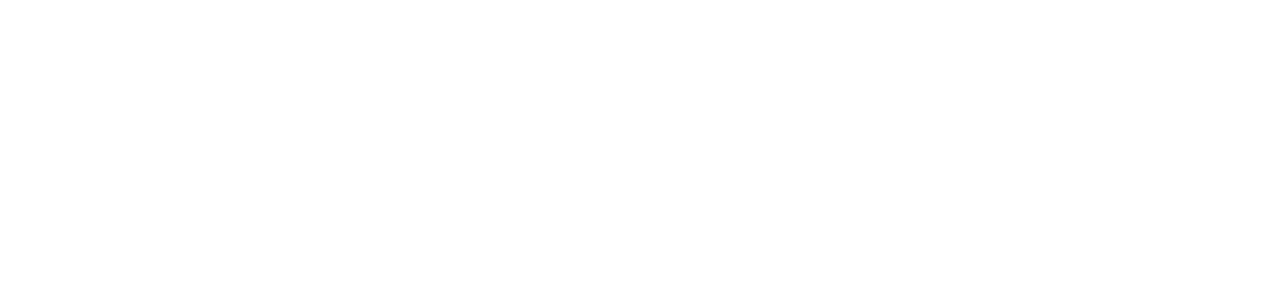
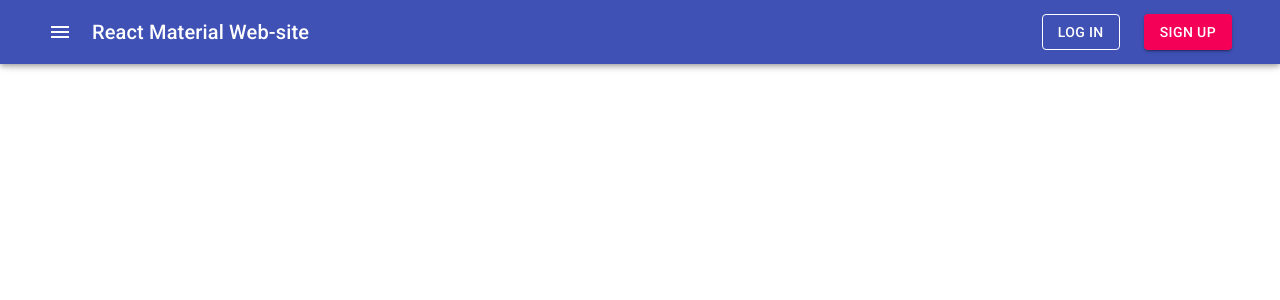
Before and after one commit to denyschornyi/React-Material-UI-site, a React (Create React App) app: page / in a window 1280 px wide. Shown: the top 300 px of the page. Built offline with nearby package versions, Linux system fonts and the light colour scheme.

Commit message:
Adaptive header my Material Design and React

```diff
--- a/src/App.js
+++ b/src/App.js
@@ -1,11 +1,39 @@
 import React from 'react';
 import './App.css';
+import {AppBar, Container, Toolbar, IconButton, Typography, Box, Button } from '@material-ui/core';
+import MenuIcon from '@material-ui/icons/Menu' ;
+import { makeStyles } from '@material-ui/core/styles' ;
+
+
+const useStyles = makeStyles((theme) => ({
+  root: {
+    flexGrow: 1
+  },
+  menuButton: {
+    marginRight: theme.spacing(1)
+  },
+  title: {
+    flexGrow: 1
+  }
+}))
 
 function App() {
+  const classes = useStyles();
   return (
-    <div className="App">
-
-    </div>
+    <AppBar position="fixed">
+      <Container fixed>
+        <Toolbar>
+          <IconButton edge="start" color="inherit" aria-label="menu" className={classes.menuButton}>
+            <MenuIcon></MenuIcon>
+          </IconButton>
+          <Typography variant="h6" className={classes.title}> React Material Web-site</Typography>
+          <Box mr={3}>
+            <Button color="inherit" variant="outlined" >Log In</Button>
+          </Box>
+          <Button color="secondary" variant="contained">Sign Up</Button>
+        </Toolbar>
+      </Container>
+    </AppBar>
   );
 }
 
```
